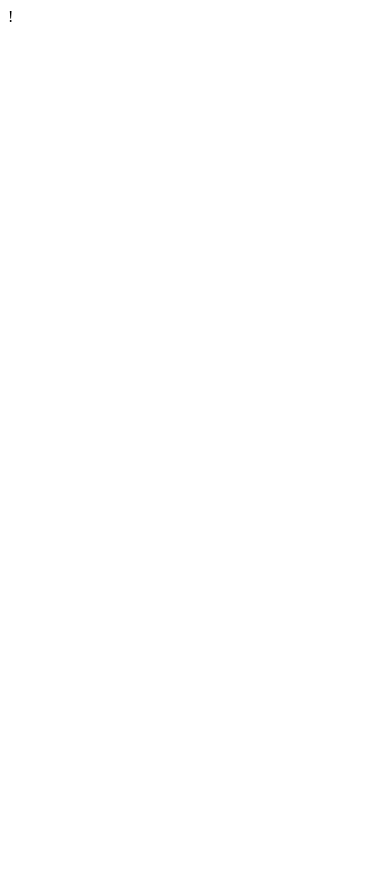
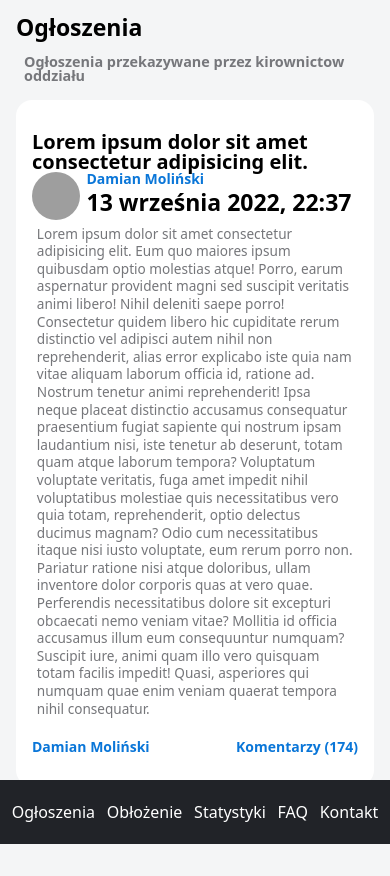
Before and after one commit to molinskidamian/discord, a plain HTML site: page index.html in a window 390 px wide. Before the commit the page ends 844 px from the top, so only its background shows below. Drawn offline with Linux system fonts and the light colour scheme; grey boxes are pictures that could not be loaded.

Commit message:
Change concept

```diff
--- /dev/null
+++ b/css/reset.css
@@ -0,0 +1,164 @@
+/*
+*  html5resetcss
+*/
+html,
+body,
+div,
+span,
+object,
+iframe,
+h1,
+h2,
+h3,
+h4,
+h5,
+h6,
+p,
+blockquote,
+pre,
+abbr,
+address,
+cite,
+code,
+del,
+dfn,
+em,
+img,
+ins,
+kbd,
+q,
+samp,
+small,
+strong,
+sub,
+sup,
+var,
+b,
+i,
+dl,
+dt,
+dd,
+ol,
+ul,
+li,
+fieldset,
+form,
+label,
+legend,
+table,
+caption,
+tbody,
+tfoot,
+thead,
+tr,
+th,
+td,
+article,
+aside,
+canvas,
+details,
+figcaption,
+figure,
+footer,
+header,
+hgroup,
+menu,
+nav,
+section,
+summary,
+time,
+mark,
+audio,
+video {
+    margin: 0;
+    padding: 0;
+    border: 0;
+    outline: 0;
+    font-size: 100%;
+    vertical-align: baseline;
+    background: transparent
+}
+
+body {
+    line-height: 1
+}
+
+article,
+aside,
+details,
+figcaption,
+figure,
+footer,
+header,
+hgroup,
+menu,
+nav,
+section {
+    display: block
+}
+
+nav ul {
+    list-style: none
+}
+
+blockquote,
+q {
+    quotes: none
+}
+
+blockquote:before,
+blockquote:after,
+q:before,
+q:after {
+    content: none
+}
+
+a {
+    margin: 0;
+    padding: 0;
+    font-size: 100%;
+    vertical-align: baseline;
+    background: transparent
+}
+
+ins {
+    background-color: #ff9;
+    color: #000;
+    text-decoration: none
+}
+
+mark {
+    background-color: #ff9;
+    color: #000;
+    font-style: italic;
+    font-weight: bold
+}
+
+del {
+    text-decoration: line-through
+}
+
+abbr[title],
+dfn[title] {
+    border-bottom: 1px dotted;
+    cursor: help
+}
+
+table {
+    border-collapse: collapse;
+    border-spacing: 0
+}
+
+hr {
+    display: block;
+    height: 1px;
+    border: 0;
+    border-top: 1px solid #ccc;
+    margin: 1em 0;
+    padding: 0
+}
+
+input,
+select {
+    vertical-align: middle
+}
--- a/css/screen.css
+++ b/css/screen.css
@@ -0,0 +1,144 @@
+:root {
+    --color-green: #3ba55d;
+    --dark-gray: #202225;
+    --light-gray: #37393f;
+    --dark-mobile-bg: #212328;
+    --white: #fff;
+    --gray: #76777b;
+    --gray-bg: #f4f5f6;
+    /* bg-button */
+}
+
+.btn-server {
+    background-color: var(--light-gray);
+    color: var(--color-green)
+}
+
+ul,
+li {
+    list-style: none
+}
+
+a {
+    text-decoration: none
+}
+
+a:hover {
+    text-decoration: underline;
+}
+
+* {
+    font-family: system-ui, -apple-system, BlinkMacSystemFont, 'Segoe UI', Roboto, Oxygen, Ubuntu, Cantarell, 'Open Sans', 'Helvetica Neue', sans-serif;
+    font-size: 16px;
+}
+
+@media (max-width: 749px) {
+    .avatar {
+        width: 3rem;
+        height: 3rem;
+        border-radius: 3rem;
+    }
+
+    .mobile-menu {
+        background: var(--dark-mobile-bg);
+        position: fixed;
+        bottom: 0;
+        width: 100vw;
+    }
+
+    .mobile-menu--list {
+        display: flex;
+        min-height: 4rem;
+        /* 64px */
+        align-items: center;
+        justify-content: space-evenly;
+    }
+
+    .mobile-menu--link {
+        color: var(--white)
+    }
+
+    section.ogloszenia {
+        background-color: var(--gray-bg);
+        padding: 1rem;
+        font-weight: 700;
+        font-size: 1.4375rem;
+        height: 100vh;
+    }
+
+    .description {
+        margin: 1rem 0.5rem;
+        color: var(--gray);
+        font-size: .9rem;
+    }
+
+    .news-wrapper {
+        background-color: #fff;
+        padding: 2rem 1rem;
+        border-radius: 1rem;
+    }
+
+    .news-wrapper>header {
+        /* background-color: red; */
+    }
+
+    .news-wrapper>header>h2 {
+        font-weight: 600;
+        font-size: 1.25rem;
+    }
+
+    .info .avatar {
+        grid-area: avatar;
+        /* max-width: 3rem; */
+    }
+
+    .info .author {
+        grid-area: author;
+    }
+
+    .info .added-date {
+        grid-area: added-date;
+    }
+
+    .news-wrapper .info {
+        display: grid;
+        grid-template-areas:
+            "avatar author"
+            "avatar added-time"
+        ;
+
+    }
+
+    .news-wrapper>p {
+        font-size: .85rem;
+        font-weight: normal;
+        line-height: 1.1rem;
+        padding: .3rem;
+        color: #75767a;
+    }
+
+    .news-wrapper-footer--author {
+        grid-area: author;
+    }
+
+    .news-wrapper-footer--comments {
+        grid-area: comments;
+    }
+
+    .news-wrapper>footer {
+        /* background-color: red; */
+        margin-top: 1rem;
+        /* padding: 0 .5rem; */
+        display: grid;
+        grid-template-areas: "author comments";
+        justify-content: space-between;
+        font-size: 1rem;
+    }
+
+    .news-wrapper a {
+        color: #0a76d8;
+        font-size: .875rem;
+    }
+
+
+}
--- a/index.html
+++ b/index.html
@@ -1,16 +1,64 @@
-!<!DOCTYPE html>
+<!DOCTYPE html>
 <html lang="pl">
 	<head>
 		<meta charset="UTF-8" />
 		<meta name="viewport" content="width=device-width, initial-scale=1.0" />
 		<meta http-equiv="X-UA-Compatible" content="ie=edge" />
-		<title>Document Title</title>
-		<link rel="stylesheet" href="css/screen.css" />
+		<title>test</title>
+		<link rel="stylesheet" href="./css/reset.css" />
+		<link rel="stylesheet" href="./css/screen.css" />
 	</head>
 	<body>
 		<div class="wrapper">
+			<div class="mobile-menu">
+				<ul class="mobile-menu--list">
+					<li class="mobile-menu--item"><a class="mobile-menu--link" href="#">Ogłoszenia</a></li>
+					<li class="mobile-menu--item"><a class="mobile-menu--link" href="#">Obłożenie</a></li>
+					<li class="mobile-menu--item"><a class="mobile-menu--link" href="#">Statystyki</a></li>
+					<li class="mobile-menu--item"><a class="mobile-menu--link" href="#">FAQ</a></li>
+					<li class="mobile-menu--item"><a class="mobile-menu--link" href="#">Kontakt</a></li>
+				</ul>
+			</div>
+			<section class="ogloszenia">
+				<h2>Ogłoszenia</h2>
+				<p class="description">Ogłoszenia przekazywane przez kirownictow oddziału</p>
 
-        </div>
+				<article class="news-wrapper">
+					<header>
+						<h2>Lorem ipsum dolor sit amet consectetur adipisicing elit.</h2>
+						<div class="info">
+							<img
+								class="avatar"
+								src="https://scontent-waw1-1.xx.fbcdn.net/v/t1.6435-9/102824645_253339156084616_814709381748336653_n.jpg?_nc_cat=102&ccb=1-7&_nc_sid=09cbfe&_nc_ohc=vMkBEkmiduEAX-F99cU&tn=U2BKANsS0As3rjaU&_nc_ht=scontent-waw1-1.xx&oh=00_AT_3eAKaXIXx9shyhDAGgPtGPNq-wnZV4a4hY72g7hFE1g&oe=63483060"
+							/>
+							<a class="author" href="#">Damian Moliński</a>
+							<p class="added-time">13 września 2022, 22:37</p>
+						</div>
+					</header>
+					<p>
+						Lorem ipsum dolor sit amet consectetur adipisicing elit. Eum quo maiores ipsum quibusdam
+						optio molestias atque! Porro, earum aspernatur provident magni sed suscipit veritatis
+						animi libero! Nihil deleniti saepe porro! Consectetur quidem libero hic cupiditate rerum
+						distinctio vel adipisci autem nihil non reprehenderit, alias error explicabo iste quia
+						nam vitae aliquam laborum officia id, ratione ad. Nostrum tenetur animi reprehenderit!
+						Ipsa neque placeat distinctio accusamus consequatur praesentium fugiat sapiente qui
+						nostrum ipsam laudantium nisi, iste tenetur ab deserunt, totam quam atque laborum
+						tempora? Voluptatum voluptate veritatis, fuga amet impedit nihil voluptatibus molestiae
+						quis necessitatibus vero quia totam, reprehenderit, optio delectus ducimus magnam? Odio
+						cum necessitatibus itaque nisi iusto voluptate, eum rerum porro non. Pariatur ratione
+						nisi atque doloribus, ullam inventore dolor corporis quas at vero quae. Perferendis
+						necessitatibus dolore sit excepturi obcaecati nemo veniam vitae? Mollitia id officia
+						accusamus illum eum consequuntur numquam? Suscipit iure, animi quam illo vero quisquam
+						totam facilis impedit! Quasi, asperiores qui numquam quae enim veniam quaerat tempora
+						nihil consequatur.
+					</p>
+					<footer>
+						<div class="news-wrapper-footer--author"><a href="#">Damian Moliński</a></div>
+						<div class="news-wrapper-footer--comments"><a href="#">Komentarzy (174)</a></div>
+					</footer>
+				</article>
+			</section>
+		</div>
 		<script src="./js/main.js"></script>
 	</body>
 </html>
```
